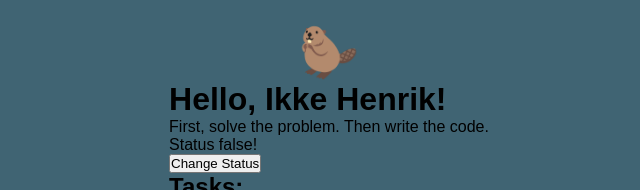
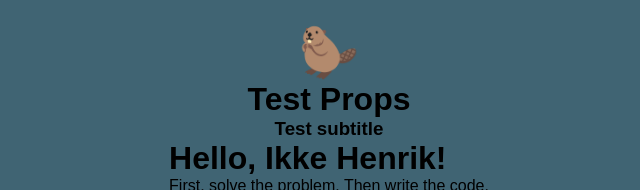
Before and after one commit to HenrikTS99/vue-test-app, a Vue app: page / in a window 1280 px wide. Shown: the top 190 px of the page, without its empty margins (311-951 px from the left). Built offline with nearby package versions, Linux system fonts and the light colour scheme; no server answers.

Commit message:
Passing props trough components

```diff
--- a/src/App.vue
+++ b/src/App.vue
@@ -1,12 +1,14 @@
 <script setup lang="ts">
 
 import Header from '@/components/Header.vue';
+import Props from '@/components/Props.vue';
 import Main from '@/components/Main.vue';
 import Footer from '@/components/Footer.vue';
 </script>
 
 <template>
     <Header />
+    <Props title="Test Props" subtitle="Test subtitle" />
     <Main />
     <Footer />
 </template>
--- /dev/null
+++ b/src/components/Props.vue
@@ -0,0 +1,19 @@
+<script setup lang="ts">
+
+defineProps({
+    title: {
+        type: String,
+        default: 'Default message'
+    },
+
+    subtitle: {
+        type: String,
+        default: 'Default message subtitle'
+    }
+});
+</script>
+
+<template>
+    <h1>{{ title }}</h1>
+    <h3>{{ subtitle }}</h3>
+</template>
```
